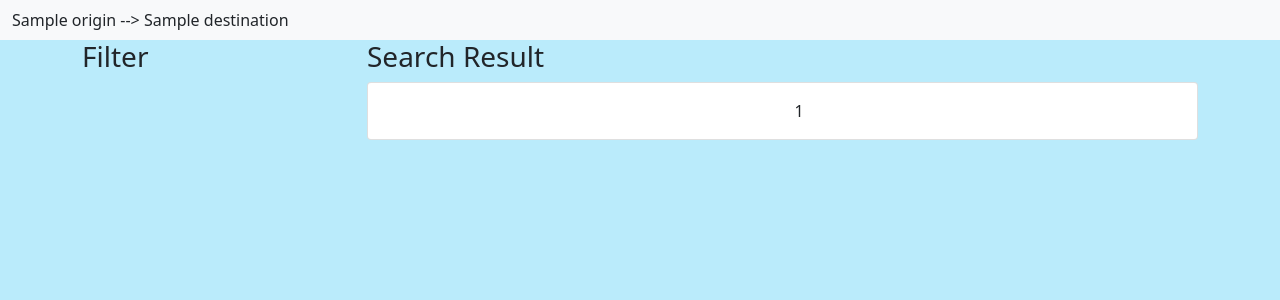
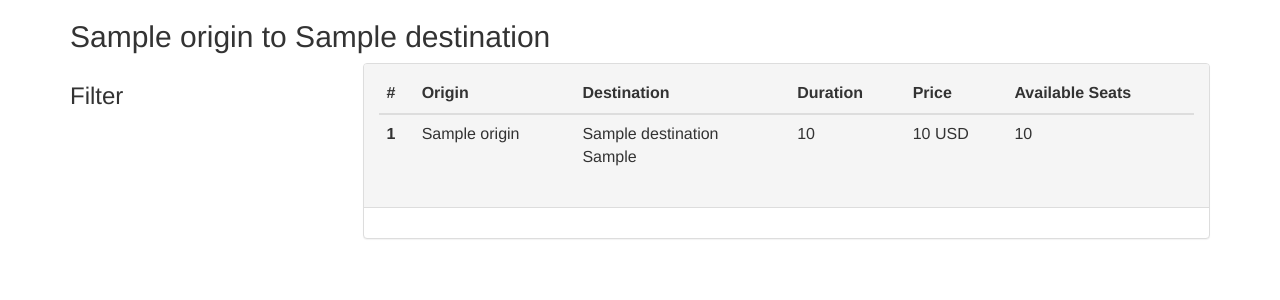
Before and after one commit to parkson-tano/skyglobal, a Django app: template templates/search.html in a window 1280 px wide. Shown: the top 300 px of the page. Run offline with Django 4.2, Linux system fonts and the light colour scheme; the template is opened without the code that fills it: most values are stand-ins (such as "Sample title", 1, 10 or a date in 2020); some libraries are stand-ins or nearby versions.

Commit message:
add search

```diff
--- a/templates/search.html
+++ b/templates/search.html
@@ -1,35 +1,95 @@
-{% extends 'base.html' %}
+<!DOCTYPE html>
+<html>
 
-{% block content %}
-<nav class="navbar bg-light">
-    <div class="container-fluid">
-        {{origin}} --> {{destination}}
-    </div>
-</nav>
+<head>
+    <meta name="viewport" content="width=device-width, initial-scale=1">
+    <link rel="stylesheet" href="https://maxcdn.bootstrapcdn.com/bootstrap/3.4.1/css/bootstrap.min.css">
+    <script src="https://ajax.googleapis.com/ajax/libs/jquery/3.6.0/jquery.min.js"></script>
+    <script src="https://maxcdn.bootstrapcdn.com/bootstrap/3.4.1/js/bootstrap.min.js"></script>
+</head>
+
+<style>
+    a {
+        text-decoration: none;
+    }
+</style>
+
+<body>
+
     <div class="container">
+        <h2>
+            {{origin}} to {{destination}}
+        </h2>
         <div class="row">
-    <div class="col-md-3">
+            <div class="col col-md-3">
                 <h3>
                     Filter
                 </h3>
             </div>
-    <div class="col-md-9">
-        <h3>Search Result</h3>
+            <div class="col col-md-9">
 
                 {% for flight in data %}
-        <div class="card">
-            <div class="card-body">
-                <div class="row">
-                    <div class="col"></div>
-                    <div class="col"></div>
-                    <div class="col">
+                <div class="panel-group" id="accordion">
+                    <div class="panel panel-default">
+                        <div class="panel-heading">
+                            <h4 class="panel-title">
+                                <a data-toggle="collapse" data-parent="#accordion" href="#flight{{flight.id}}" style="text-decoration:none">
+                                    <table class="table">
+                                        <thead>
+                                            <tr>
+                                                <th scope="col">#</th>
+                                                <th scope="col">Origin</th>
+                                                <th scope="col">Destination</th>
+                                                <th scope="col">Duration</th>
+                                                <th scope="col">Price</th>
+                                                <th scope="col">Available Seats</th>
 
-                        {% for dat in flight.itineraries %}
-                            {{dat.segments|length}}
+                                            </tr>
+                                        </thead>
+                                        <tbody>
+                                            <tr>
+                                                <th scope="row">
+                                                    {{flight.id}}
+                                                </th>
+                                                <td>
+                                                    {{origin}}
+                                                </td>
+                                                <td>
+                                                    {{destination}}
+                                                    <br>
+
+                                                    {% for info in flight.itineraries.segments %}
+                                                        {{info.}}
                                                     {% endfor %}
 
+                                                </td>
+                                                <td>
+
+                                                    {% for info in flight.itineraries %}
+                                                        {{info.duration}}
+                                                    {% endfor %}
+
+                                                </td>
+                                                <td>
+
+                                                {{flight.price.total}}  {{flight.price.currency}}
+
+                                                </td>
+                                                <td>
+
+                                                    {{flight.numberOfBookableSeats}}
+
+                                                </td>
+                                            </tr>
+                                        </tbody>
+                                    </table>
+                                </a>
+                            </h4>
                         </div>
-                    <div class="col"></div>
+                        <div id="flight{{flight.id}}" class="panel-collapse collapse in">
+                            <div class="panel-body">
+
+                            </div>
                         </div>
                     </div>
                 </div>
@@ -40,6 +100,6 @@
 
     </div>
 
+</body>
 
-
-{% endblock content %}
+</html>
```
Lines whose indentation alone changed are shown as unchanged.
